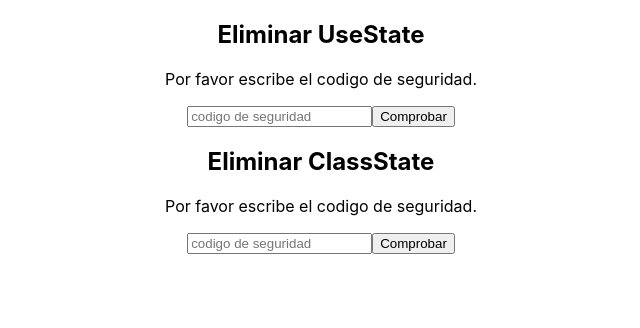
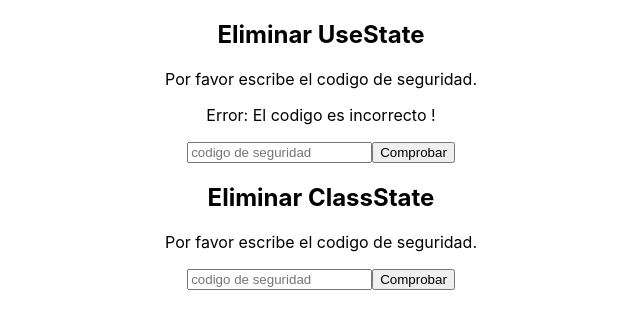
Before and after one commit to EdOliveros/Reactjs-Ruta-Completa, a React (Create React App) app: page / in a window 1280 px wide. Shown: the top 328 px of the page, without its empty margins (319-959 px from the left). Built offline with nearby package versions, Linux system fonts and the light colour scheme.

Commit message:
feat: :art: Use Effect protegiendo el llamado a un hipotetico backen!

```diff
--- a/src/UseState.js
+++ b/src/UseState.js
@@ -2,7 +2,24 @@ import React from "react";
 
 function UseState({ name }) {
 
-    const [ error, setError ] = React.useState(false)
+    const [ error, setError ] = React.useState(true)
+    const [ loading, setLoading ] = React.useState(false)
+
+    React.useEffect(() => {
+        console.log('empezando el efecto')
+
+        if(!!loading) {
+            setTimeout(() => {
+                console.log('haciendo la validacion')
+
+                setLoading(false)
+
+                console.log('terminando la validacion')
+            }, 3000)
+        }
+
+        console.log('terminando el efecto')
+    }, [loading])
 
     return (
         <div>
@@ -13,9 +30,13 @@ function UseState({ name }) {
                 <p>Error: El codigo es incorrecto !</p>
             ) }
 
+            { loading && (
+                <p>Cargando...</p>
+            ) }
+
             <input placeholder="codigo de seguridad" />
             <button
-                onClick={() => setError(!error)}
+                onClick={() => setLoading(true)}
             >Comprobar</button>
         </div>
     );
```
